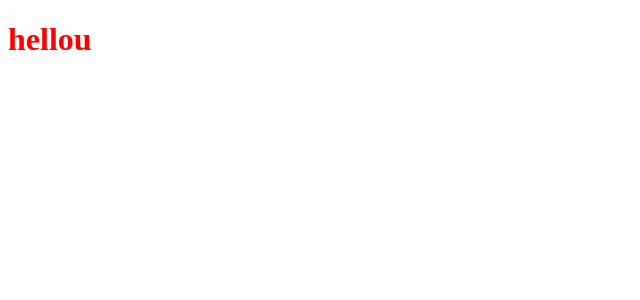
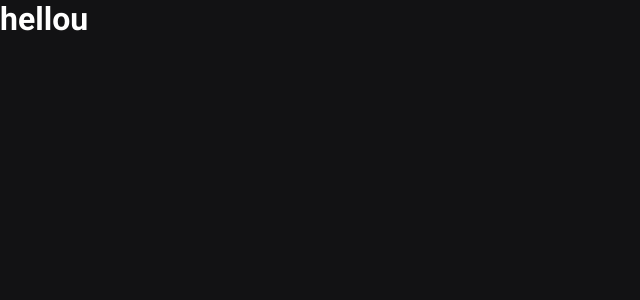
Before and after one commit to miguelriosoliveira/ignews, a Next.js app: page / in a window 1280 px wide. Shown: the top 300 px of the page, without its empty margins (0-640 px from the left). Built offline with nearby package versions, Linux system fonts and the light colour scheme.

Commit message:
Global styles

```diff
--- a/src/pages/_app.tsx
+++ b/src/pages/_app.tsx
@@ -1,7 +1,10 @@
-import { AppProps } from "next/app";
+import { AppProps } from 'next/app';
+
+import '../styles/global.scss';
 
 function MyApp({ Component, pageProps }: AppProps) {
-  return <Component {...pageProps} />;
+	// eslint-disable-next-line react/jsx-props-no-spreading
+	return <Component {...pageProps} />;
 }
 
 export default MyApp;
--- a/src/pages/index.tsx
+++ b/src/pages/index.tsx
@@ -1,6 +1,4 @@
 import Head from 'next/head';
-
-import styles from '../styles/home.module.scss';
 
 export default function Home() {
 	return (
@@ -8,7 +6,7 @@ export default function Home() {
 			<Head>
 				<title>ig.news | Home</title>
 			</Head>
-			<h1 className={styles.title}>hellou</h1>
+			<h1>hellou</h1>
 		</>
 	);
 }
--- /dev/null
+++ b/src/styles/global.scss
@@ -0,0 +1,47 @@
+* {
+	margin: 0;
+	padding: 0;
+	box-sizing: border-box;
+}
+
+:root {
+	--white: #fff;
+
+	--grey-100: #e1e1e6;
+	--grey-300: #a8a8b3;
+	--grey-900: #121214;
+
+	--cyan-500: #61dafb;
+	--yellow-500: #eba417;
+}
+
+html {
+	@media (max-width: 1080px) {
+		font-size: 93.75%;
+	}
+	@media (max-width: 720px) {
+		font-size: 87.5%;
+	}
+}
+
+body {
+	background: var(--grey-900);
+	color: var(--white);
+}
+
+body,
+input,
+textarea,
+select,
+button {
+	font: 400 1rem 'Roboto', sans-serif;
+}
+
+button {
+	cursor: pointer;
+}
+
+a {
+	color: inherit;
+	text-decoration: none;
+}
--- a/src/styles/home.module.scss
+++ /dev/null
@@ -1,3 +0,0 @@
-.title {
-	color: red;
-}
```
